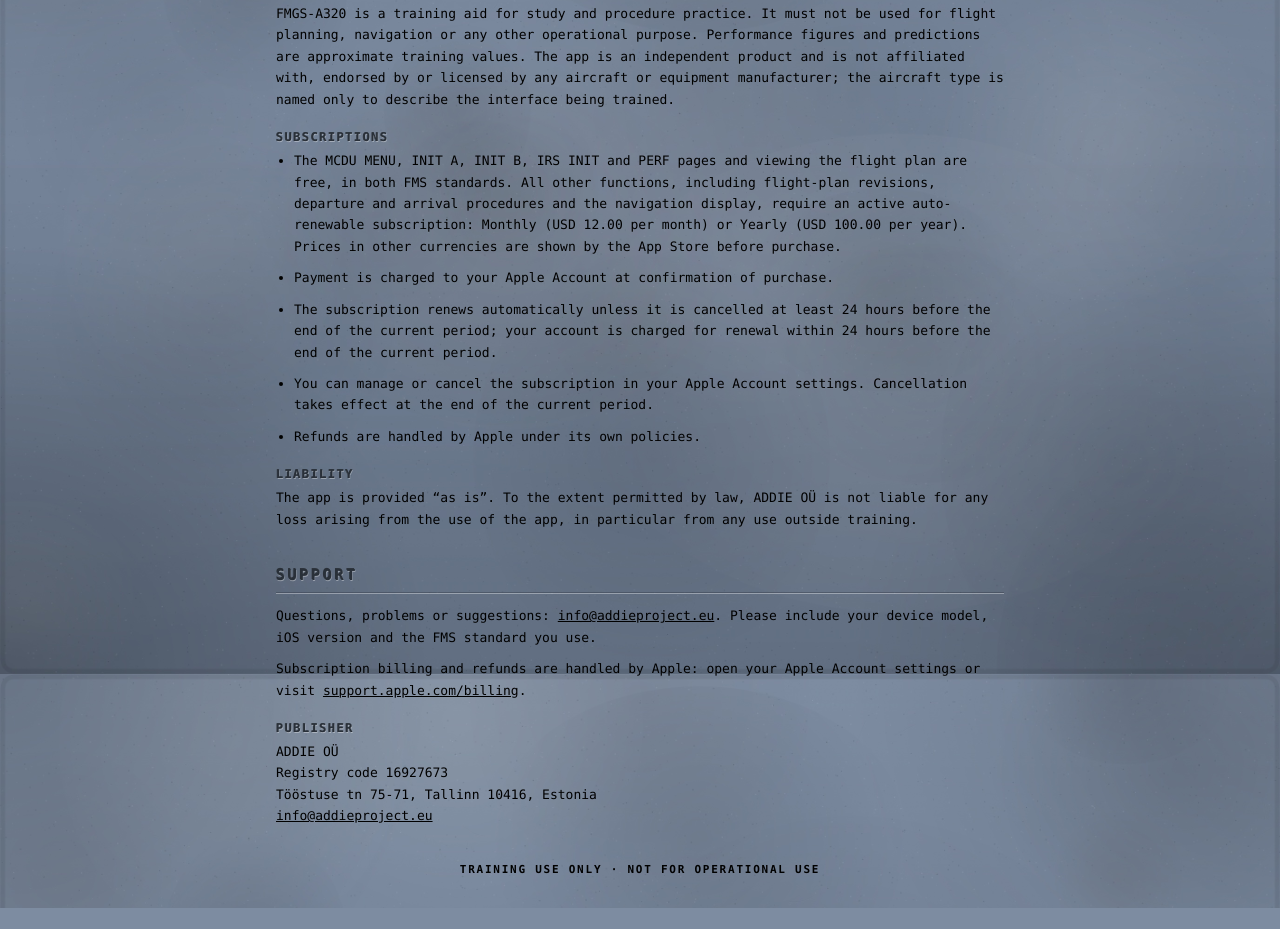
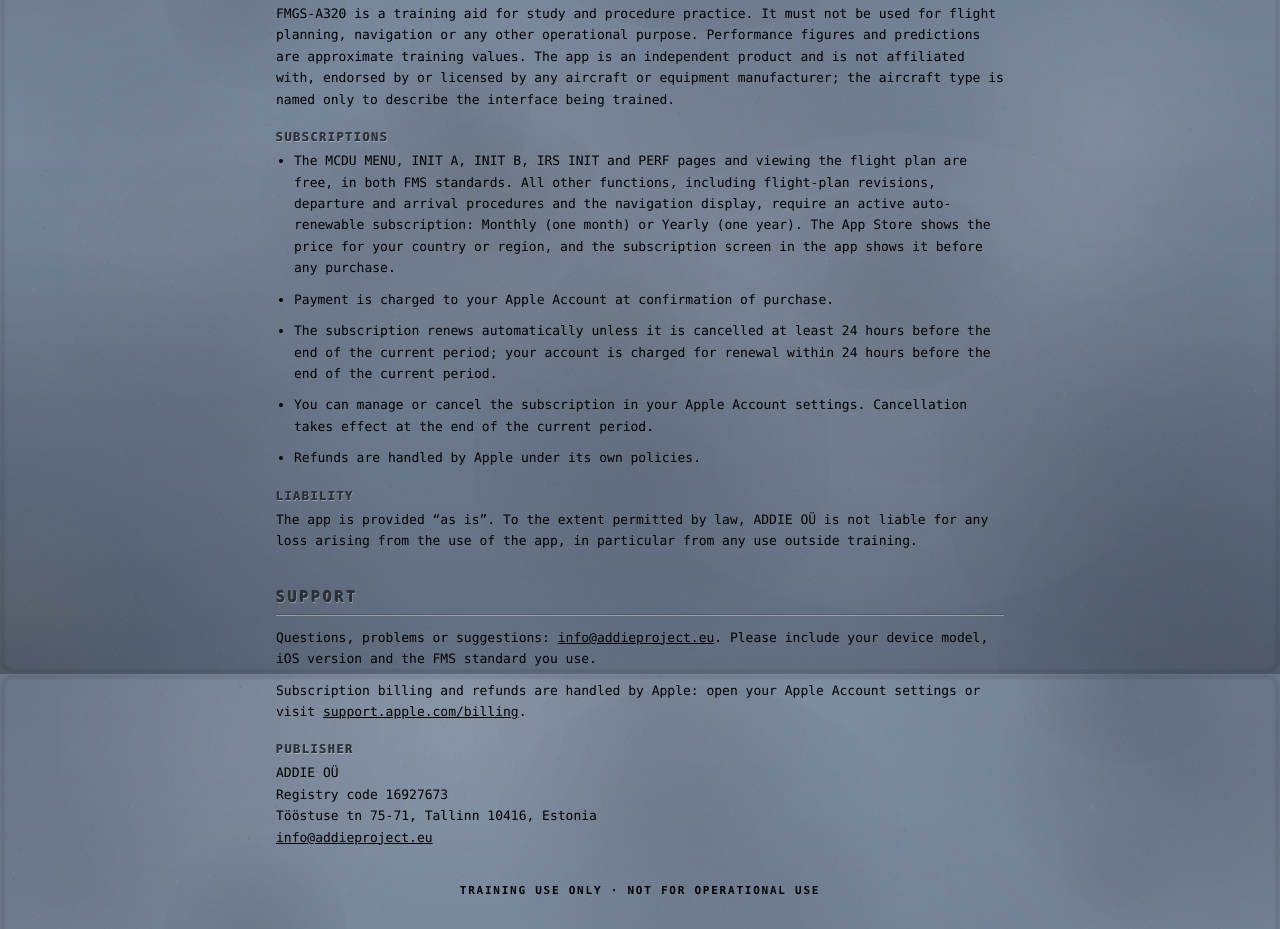
Before and after one commit to gokku/fmgs-a320, a plain HTML site: page index.html in a window 1280 px wide. Shown: the part 1246-2175 px from the top of the page. Before the commit the page ends 2154 px from the top, so only its background shows below. Drawn offline with Linux system fonts and the light colour scheme.

Commit message:
Stop naming a dollar price: the App Store shows each region its own

```diff
--- a/index.html
+++ b/index.html
@@ -103,7 +103,7 @@
     <p>FMGS-A320 is a training aid for study and procedure practice. It must not be used for flight planning, navigation or any other operational purpose. Performance figures and predictions are approximate training values. The app is an independent product and is not affiliated with, endorsed by or licensed by any aircraft or equipment manufacturer; the aircraft type is named only to describe the interface being trained.</p>
     <h3 class="stamp">SUBSCRIPTIONS</h3>
     <ul>
-      <li>The MCDU MENU, INIT A, INIT B, IRS INIT and PERF pages and viewing the flight plan are free, in both FMS standards. All other functions, including flight-plan revisions, departure and arrival procedures and the navigation display, require an active auto-renewable subscription: Monthly (USD 12.00 per month) or Yearly (USD 100.00 per year). Prices in other currencies are shown by the App Store before purchase.</li>
+      <li>The MCDU MENU, INIT A, INIT B, IRS INIT and PERF pages and viewing the flight plan are free, in both FMS standards. All other functions, including flight-plan revisions, departure and arrival procedures and the navigation display, require an active auto-renewable subscription: Monthly (one month) or Yearly (one year). The App Store shows the price for your country or region, and the subscription screen in the app shows it before any purchase.</li>
       <li>Payment is charged to your Apple Account at confirmation of purchase.</li>
       <li>The subscription renews automatically unless it is cancelled at least 24 hours before the end of the current period; your account is charged for renewal within 24 hours before the end of the current period.</li>
       <li>You can manage or cancel the subscription in your Apple Account settings. Cancellation takes effect at the end of the current period.</li>
```
